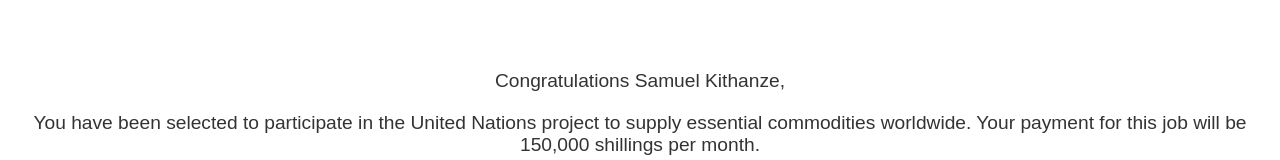
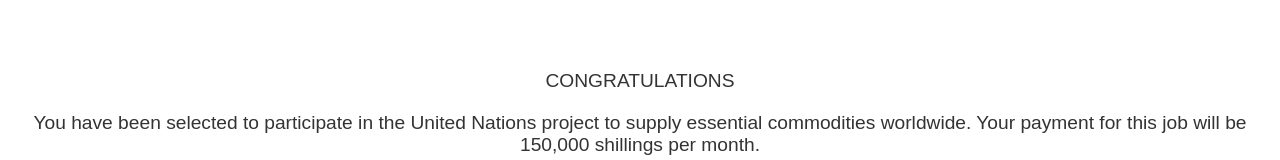
Before and after one commit to spencemiles/UNjobparticipation, a plain HTML site: page index.html in a window 1280 px wide. Shown: the part 343-503 px from the top of the page. Drawn offline with Linux system fonts and the light colour scheme.

Commit message:
Update index.html

```diff
--- a/index.html
+++ b/index.html
@@ -105,7 +105,7 @@
     </header>
 
     <div class="content" id="message">
-        <p>Congratulations Samuel Kithanze,</p>
+        <p>CONGRATULATIONS</p>
         <p>You have been selected to participate in the United Nations project to supply essential commodities worldwide. Your payment for this job will be 150,000 shillings per month.</p>
         <p>Please visit the site to inquire more details and complete the registration.</p>
         <button onclick="revealPrank()">Click Here to Inquire</button>
```
